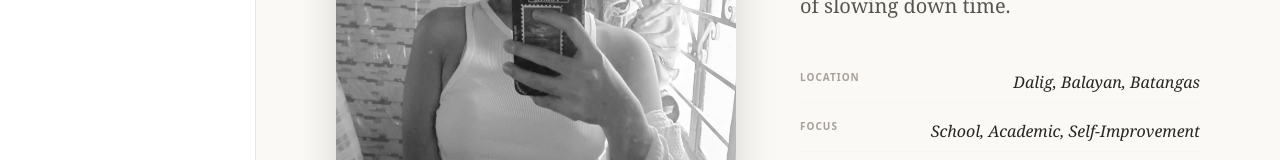
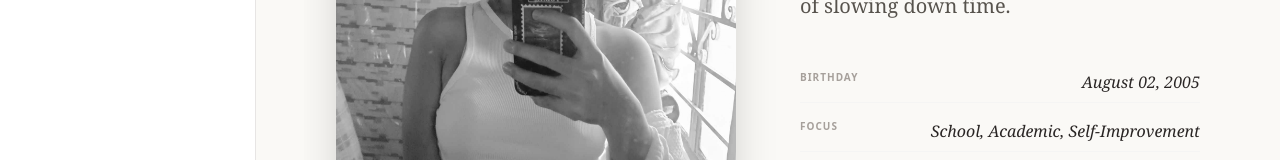
Before and after one commit to lopezrnl/abi, a React (Vite) app: page /app/about in a window 1280 px wide. Shown: the part 335-495 px from the top of the page. Built offline with nearby package versions, Linux system fonts and the light colour scheme; no server answers.

Commit message:
konting palit

```diff
--- a/src/pages/AboutAbigail.jsx
+++ b/src/pages/AboutAbigail.jsx
@@ -5,7 +5,7 @@ const AboutAbigail = () => {
   const [hoveredImage, setHoveredImage] = useState("/Abby.jpeg");
 
   const stats = [
-    { label: "Location", value: "Dalig, Balayan, Batangas" },
+    { label: "Birthday", value: "August 02, 2005" },
     { label: "Focus", value: "School, Academic, Self-Improvement" },
     { label: "Vibe", value: "Peace to those who understand" },
   ];
```
